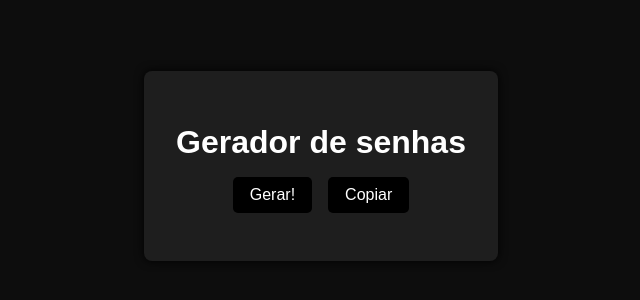
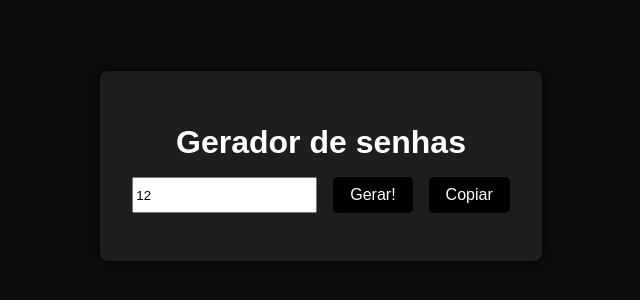
Before and after one commit to TobiasAlvz/React-fundamentos, a React (Vite) app in the folder projeto/exercicio-4/: page / in a window 1280 px wide. Shown: the part 234-534 px from the top of the page, without its empty margins (319-959 px from the left). Built offline with nearby package versions, Linux system fonts and the light colour scheme.

Commit message:
Update PasswordGenerator.jsx

```diff
--- a/projeto/exercicio-4/src/components/PasswordGenerator.jsx
+++ b/projeto/exercicio-4/src/components/PasswordGenerator.jsx
@@ -1,24 +1,25 @@
-import { useState } from 'react';
-import PasswordDisplay from './PasswordDisplay';
-import CopyButton from './CopyButton';
-import styles from './PasswordGenerator.module.css';
-
-function gerarSenha(tamanho = 12) {
-  const caracteres = 'ABCDEFGHIJKLMNOPQRSTUVWXYZabcdefghijklmnopqrstuvwxyz0123456789!@#$%&*()_-=+';
-  let senha = '';
-  for (let i = 0; i < tamanho; i++) {
-    const index = Math.floor(Math.random() * caracteres.length);
-    senha += caracteres[index];
-  }
-  return senha;
-}
+import { useState } from "react";
+import PasswordDisplay from "./PasswordDisplay";
+import CopyButton from "./CopyButton";
+import styles from "./PasswordGenerator.module.css";
 
 export default function PasswordGenerator() {
-  const [senha, setSenha] = useState('');
+  const [senha, setSenha] = useState("");
   const [copiado, setCopiado] = useState(false);
+  const [passwordSize, setPasswordSize] = useState(12);
+  function gerarSenha() {
+    const caracteres =
+      "ABCDEFGHIJKLMNOPQRSTUVWXYZabcdefghijklmnopqrstuvwxyz0123456789!@#$%&*()_-=+";
+    let senha = "";
+    for (let i = 0; i < passwordSize; i++) {
+      const index = Math.floor(Math.random() * caracteres.length);
+      senha += caracteres[index];
+    }
+    return senha;
+  }
 
   const gerar = () => {
-    const nova = gerarSenha();
+    const nova = gerarSenha(Number(passwordSize));
     setSenha(nova);
     setCopiado(false);
   };
@@ -31,7 +32,16 @@ export default function PasswordGenerator() {
   return (
     <>
       <div className={styles.buttons}>
-        <button className={styles.button} onClick={gerar}>Gerar!</button>
+        <input
+          type="number"
+          id="passwordSize"
+          min={1}
+          value={passwordSize}
+          onChange={(ev) => setPasswordSize(ev.target.value)}
+        />
+        <button className={styles.button} onClick={gerar}>
+          Gerar!
+        </button>
         <CopyButton onClick={copiar} copiado={copiado} disabled={!senha} />
       </div>
       <PasswordDisplay senha={senha} />
```
